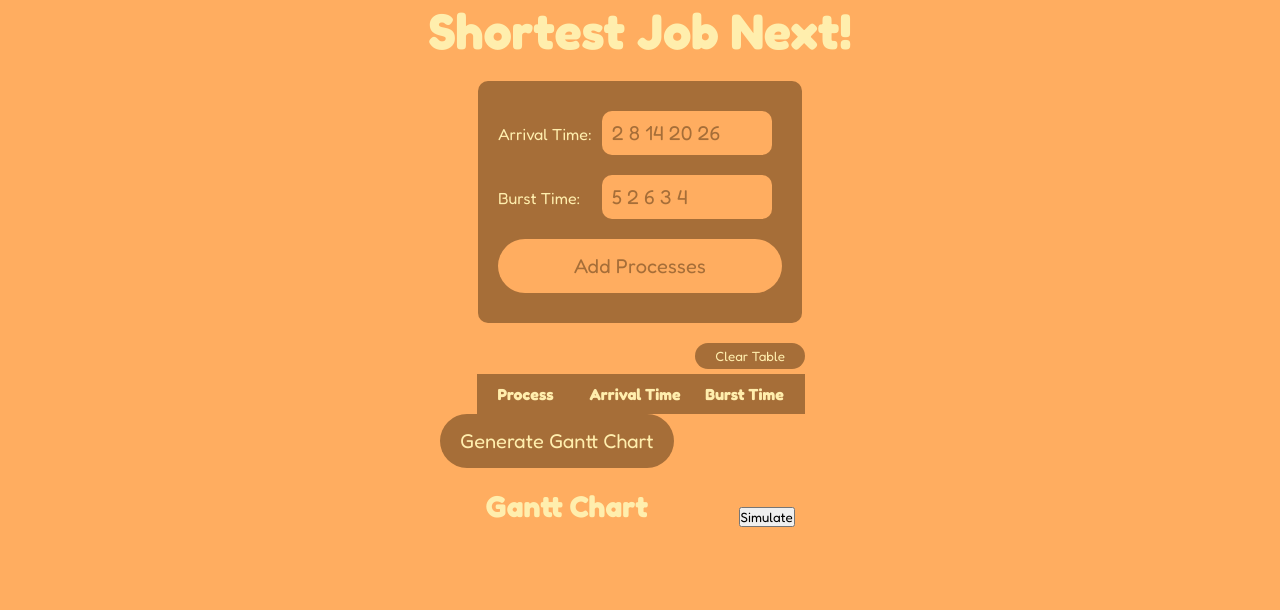
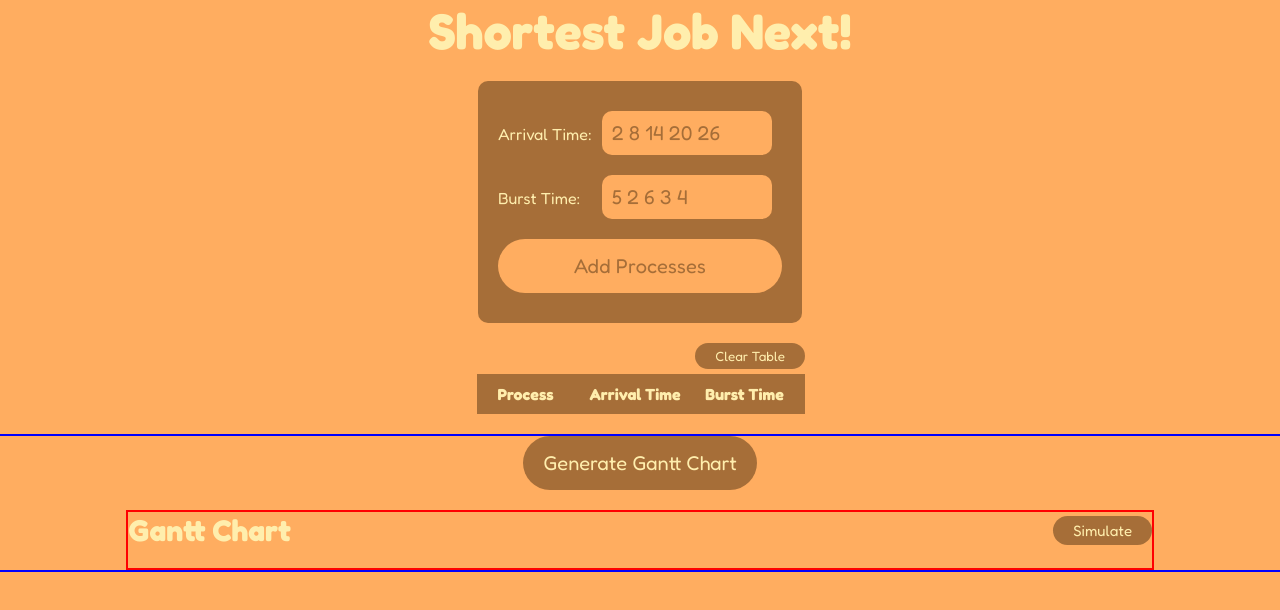
Before and after one commit to klyneajido/SJN, a React (Vite) app: page / in a window 1280 px wide. Shown: the top 610 px of the page. Built offline with nearby package versions, Linux system fonts and the light colour scheme.

Commit message:
Made the Gantt Chart lil bit nice

```diff
--- a/src/assets/css/ganttChart.module.css
+++ b/src/assets/css/ganttChart.module.css
@@ -1,32 +1,38 @@
 .mainContainer {
-
+  display: flex;
+  justify-content: center;
+  align-items: center;
+  flex-direction: column;
+  margin-top:20px;
+  margin-bottom:20px;
+  border:2px solid blue;
+  width:100vw;
 }
 .titleContainer {
   display: flex;
-  justify-content: space-around;
+  justify-content: space-between;
   align-items: center;
   min-width: 400px;
+  border:2px solid red;
+  width:80%;
 }
 h2 {
   color: #ffeead;
   font-size: 30px;
   margin-bottom: 20px;
 }
+.ganttChartContainer{
+  width:80%;
+}
+.svgContainer {
 
-.svgContainer {
-max-width: 800px;
-overflow: auto;
+  overflow: auto;
+  border:2px solid green;
 }
-svg{
-  border: 2px solid red;
 
-}
-Array{
-  border: 2px solid red;
-}
 .processCell {
   fill: #a66e38;
-  stroke: #2b6cb0;
+  stroke: #ebf0f5;
 }
 
 .idleCell {
@@ -42,7 +48,6 @@ Array{
 .timelineLine {
   stroke: black;
   stroke-width: 0.5;
-
 }
 
 .timelineText {
@@ -66,3 +71,20 @@ Array{
 .generateBtn:hover {
   background-color: #8b5e2b;
 }
+
+.simulateBtn {
+  padding: 5px 20px;
+  background-color: #a66e38;
+  border-radius: 40px;
+  margin-bottom: 20px;
+  border: none;
+  color: #ffeead;
+  font-size: 15px;
+  cursor: pointer;
+  max-width: 300px;
+  transition: background-color 0.3s ease;
+}
+
+.simulateBtn:hover {
+  background-color: #8b5e2b;
+}
```
